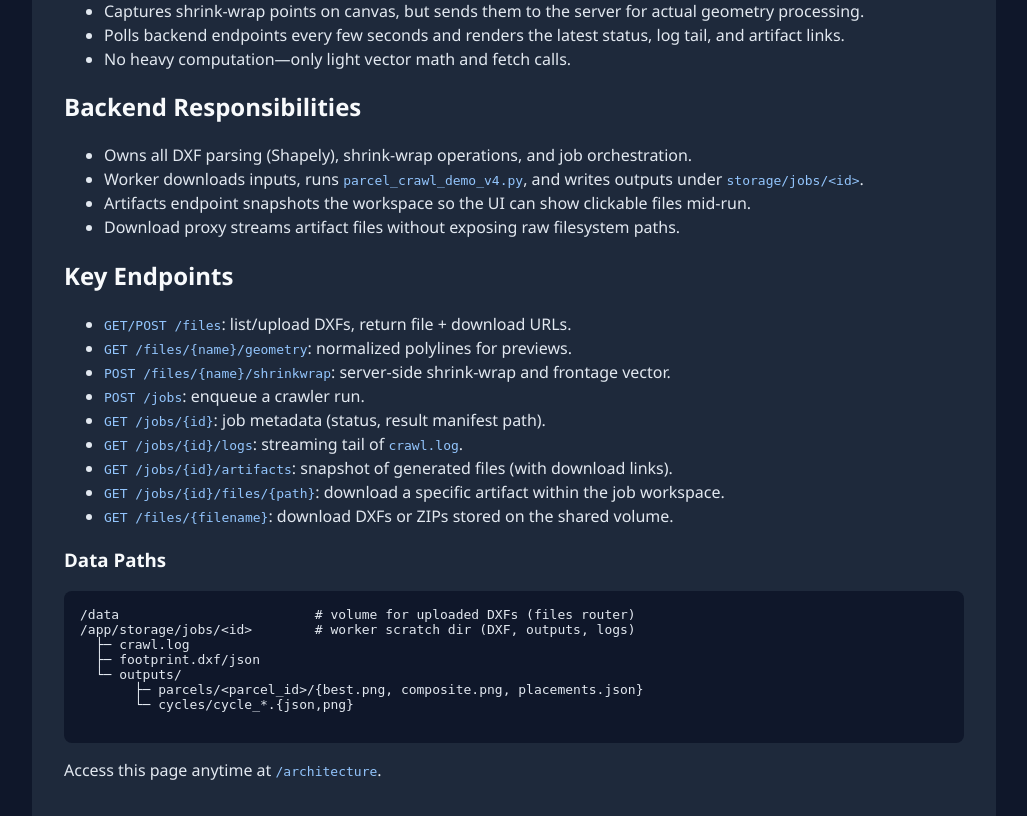
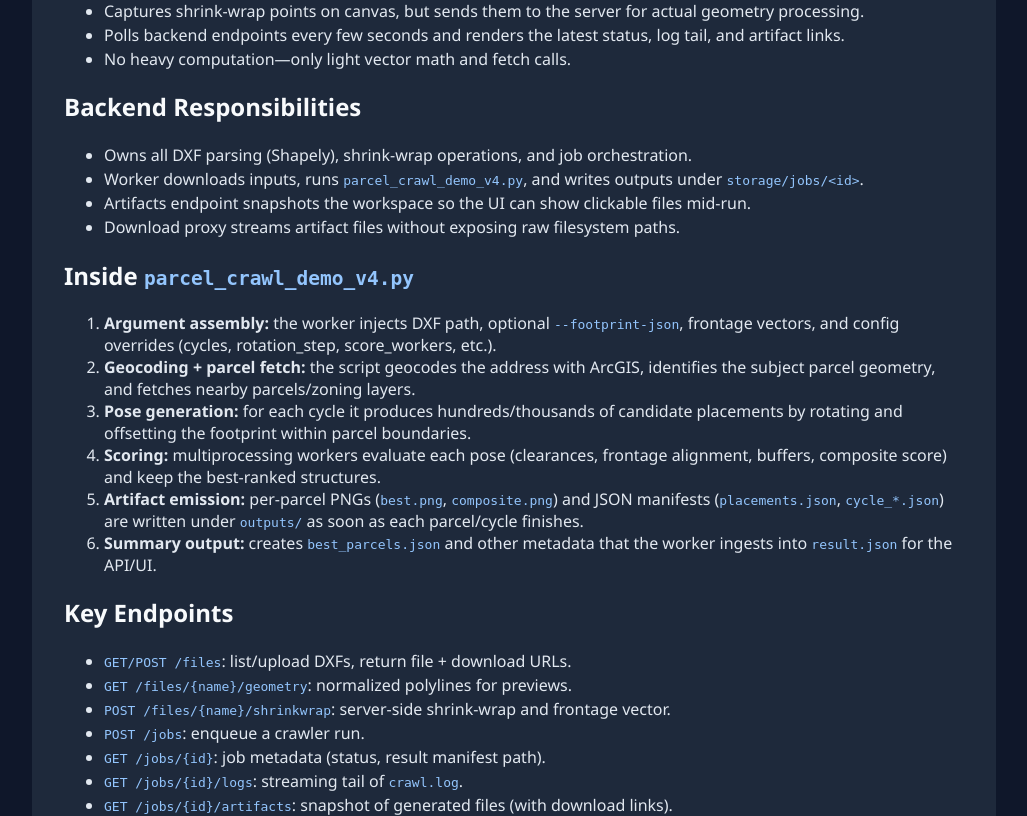
Before and after one commit to samueldbrewer/parcel-crawl-service, a FastAPI app: page /architecture in a window 1280 px wide. Shown: the part 628-1444 px from the top of the page, without its empty margins (126-1153 px from the left). Run offline with FastAPI, Linux system fonts and the light colour scheme.

Commit message:
docs: expand architecture page with crawler flow

```diff
--- a/templates/architecture.html
+++ b/templates/architecture.html
@@ -56,6 +56,16 @@ Worker (worker/run_job.py)
       <li>Download proxy streams artifact files without exposing raw filesystem paths.</li>
     </ul>
 
+    <h2>Inside <code>parcel_crawl_demo_v4.py</code></h2>
+    <ol>
+      <li><strong>Argument assembly:</strong> the worker injects DXF path, optional <code>--footprint-json</code>, frontage vectors, and config overrides (cycles, rotation_step, score_workers, etc.).</li>
+      <li><strong>Geocoding + parcel fetch:</strong> the script geocodes the address with ArcGIS, identifies the subject parcel geometry, and fetches nearby parcels/zoning layers.</li>
+      <li><strong>Pose generation:</strong> for each cycle it produces hundreds/thousands of candidate placements by rotating and offsetting the footprint within parcel boundaries.</li>
+      <li><strong>Scoring:</strong> multiprocessing workers evaluate each pose (clearances, frontage alignment, buffers, composite score) and keep the best-ranked structures.</li>
+      <li><strong>Artifact emission:</strong> per-parcel PNGs (<code>best.png</code>, <code>composite.png</code>) and JSON manifests (<code>placements.json</code>, <code>cycle_*.json</code>) are written under <code>outputs/</code> as soon as each parcel/cycle finishes.</li>
+      <li><strong>Summary output:</strong> creates <code>best_parcels.json</code> and other metadata that the worker ingests into <code>result.json</code> for the API/UI.</li>
+    </ol>
+
     <h2>Key Endpoints</h2>
     <ul>
       <li><code>GET/POST /files</code>: list/upload DXFs, return file + download URLs.</li>
```
